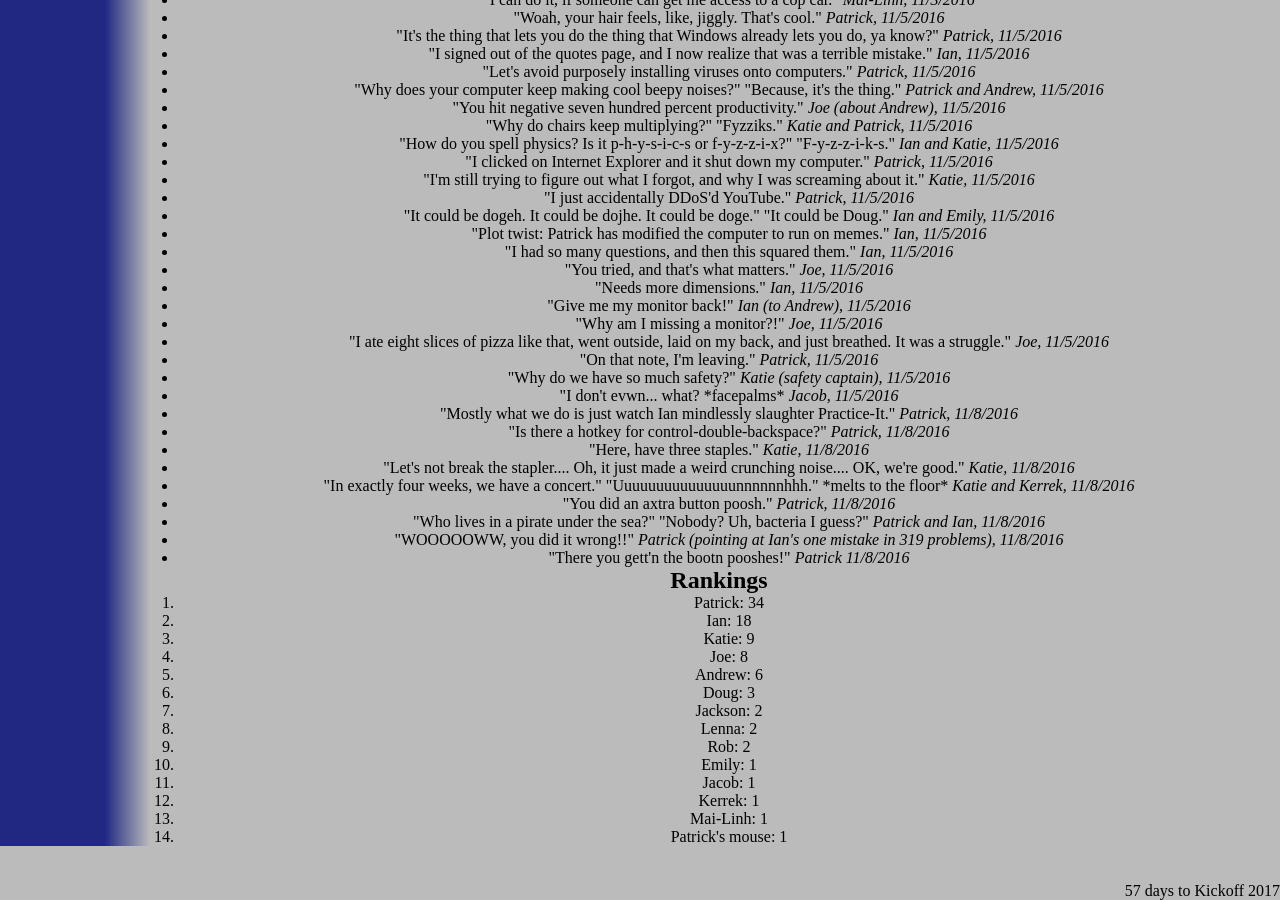
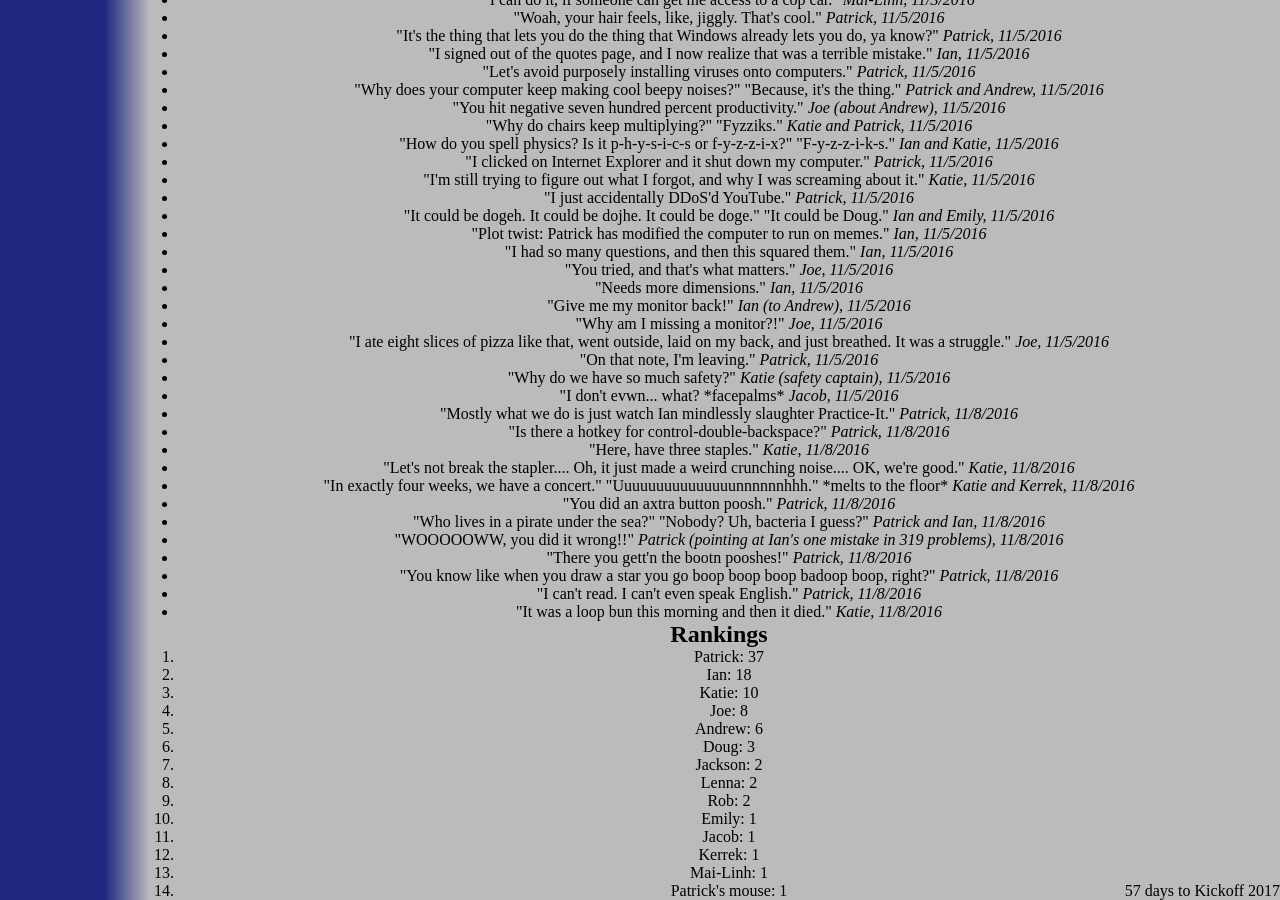
Before and after one commit to katiebugmoon/FRC4131.github.io, a Jekyll site: the page built from media/2017/quotes.html, in a window 1280 px wide and 900 px high, scrolled down 853 px. Built offline with Jekyll 4.4.1, drawn with Linux system fonts in a browser that asks for light colours; nearby versions of some CDN libraries.

Commit message:
Update quotes.html

```diff
--- a/media/2017/quotes.html
+++ b/media/2017/quotes.html
@@ -74,7 +74,10 @@ title: Build Season 2017 Quotes
 	<li>"You did an axtra button poosh." <i>Patrick, 11/8/2016</i></li>
 	<li>"Who lives in a pirate under the sea?" "Nobody? Uh, bacteria I guess?" <i>Patrick and Ian, 11/8/2016</i></li>
 	<li>"WOOOOOWW, you did it wrong!!" <i>Patrick (pointing at Ian's one mistake in 319 problems), 11/8/2016</i></li>
-	<li>"There you gett'n the bootn pooshes!" <i>Patrick 11/8/2016</i></li>
+	<li>"There you gett'n the bootn pooshes!" <i>Patrick, 11/8/2016</i></li>
+	<li>"You know like when you draw a star you go boop boop boop badoop boop, right?" <i>Patrick, 11/8/2016</i></li>
+	<li>"I can't read. I can't even speak English." <i>Patrick, 11/8/2016</i></li>
+	<li>"It was a loop bun this morning and then it died." <i>Katie, 11/8/2016</i></li>
 </ul>
 <h2>Rankings</h2>
 <ol id='rankings'></ol>
```
